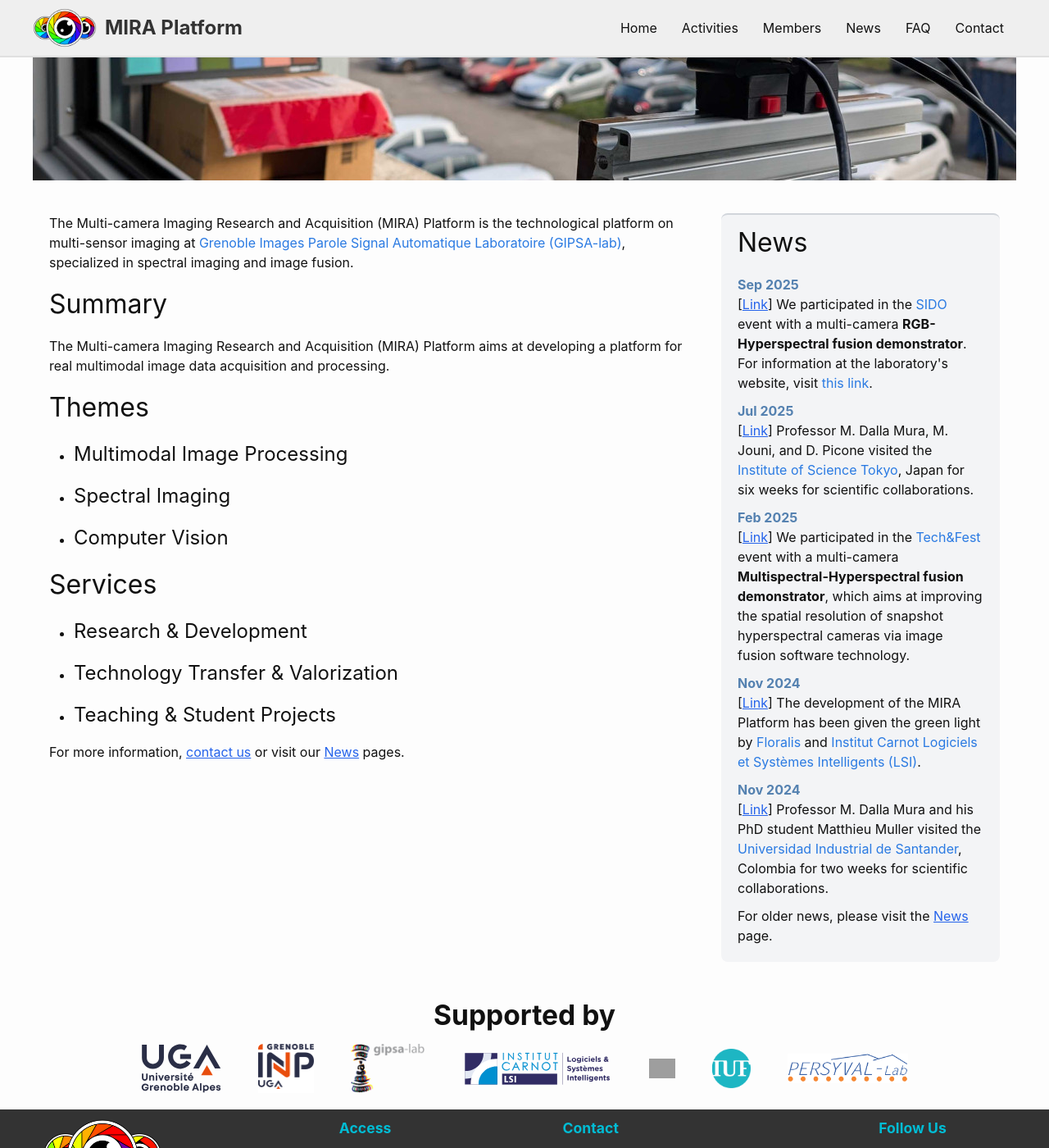
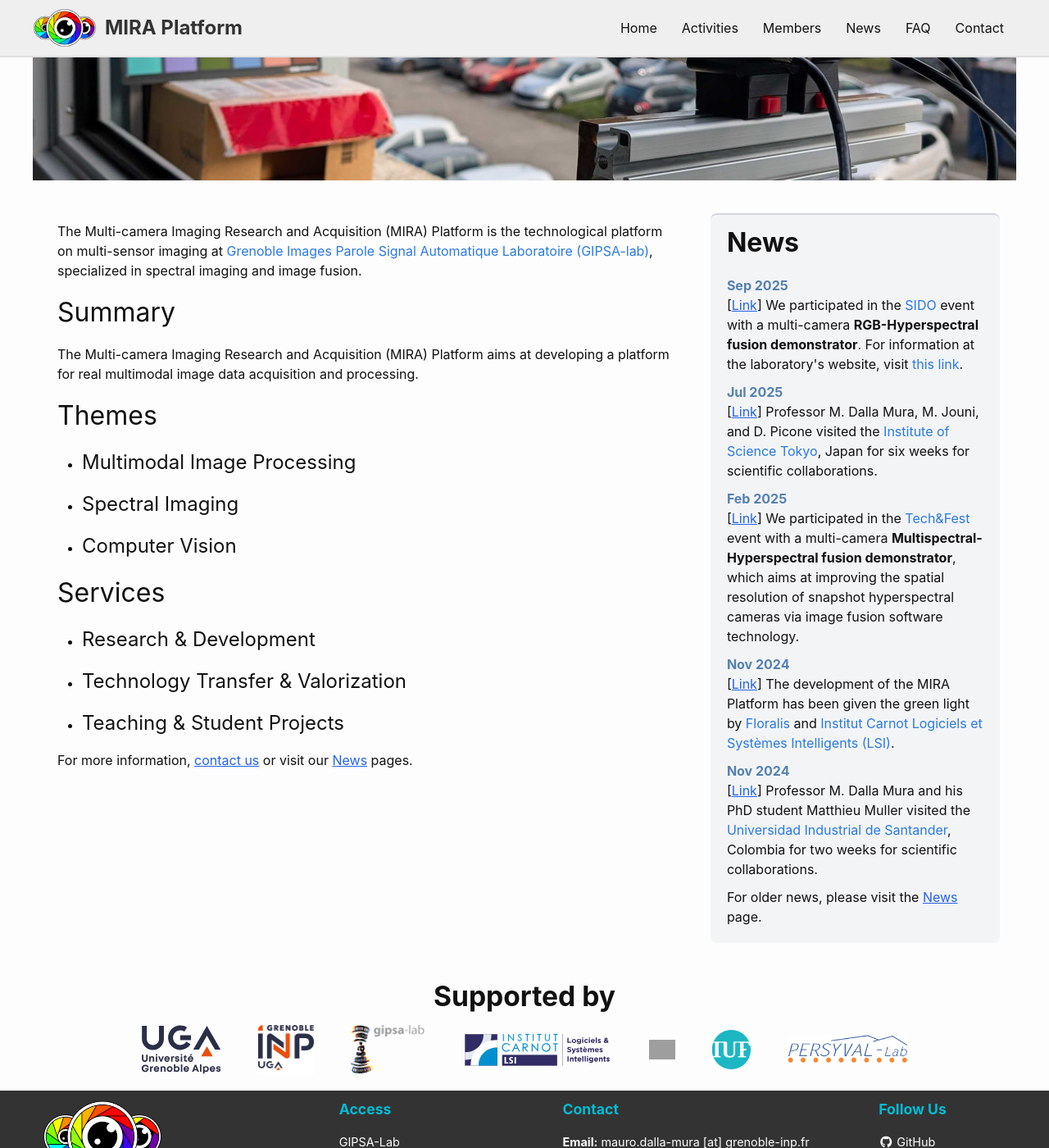
Before and after one commit to mira-imaging/mira-imaging.github.io, a Jekyll site: the page built from _pages_navbar/home.html, in a window 1280 px wide and 1400 px high, scrolled down 335 px. Shown: the whole window at 82% size. Built offline with Jekyll 4.4.1, drawn with Linux system fonts in a browser that asks for light colours; grey boxes are pictures that could not be loaded.

Commit message:
Fix home content column ratio

```diff
--- a/assets/css/style.css
+++ b/assets/css/style.css
@@ -44,32 +44,43 @@
 * Home Layout
 */
 
-/* Content Section */
 .home-content {
-    display: flex;
-    flex-direction: row; /* Stack elements vertically by default */
-    gap: 30px; /* Space between sections */
+    display: grid;
+    grid-template-columns: 2.2fr 1fr; /* 75% / 25% split */
+    gap: 30px;
+    align-items: start;
 }
 
-/* On medium screens and above, switch to row layout */
+.home-main-content,
+.home-news-sidebar {
+    min-width: 0;
+}
+
+.home-main-content {
+    padding: 10px;
+}
+
+/* Sidebar styling */
+.home-news-sidebar {
+    background-color: #f3f4f6;
+    padding: 10px 20px;
+    border-top: 2px solid #d1d5db;
+    border-radius: 8px;
+    box-sizing: border-box;
+}
+
+/* Responsive stacking */
 @media (max-width: 767px) {
     .home-content {
-        flex-direction: column; /* Switch to row for larger screens */
+        grid-template-columns: 1fr; /* Stack vertically */
     }
 }
 
-/* Home Content */
-.home-main-content {
-    flex: 1;
-}
-
-/* Sidebar (News Section) */
-.home-news-sidebar {
-    max-width: 300px; /* Fixed width for sidebar */
-    background-color: #f3f4f6; /* Light gray background */
-    padding: 10px 20px;
-    border-top: 2px solid #d1d5db; /* Light gray border on top */
-    border-radius: 8px; /* Rounded corners */
+.sidebar-news-block h1 {
+    text-align: left;
+    font-size: 2rem;
+    font-weight: bold;
+    margin-bottom: 1rem;
 }
 
 /* News Item Styling */
@@ -87,12 +98,6 @@
 .link {
     color: #2563eb;
     text-decoration: underline;
-}
-
-@media (max-width: 767px) {
-    .home-news-sidebar {
-        max-width: 100%; /* Fixed width for sidebar */
-    }
 }
 
 /**
@@ -186,6 +191,7 @@
     font-size: 1rem;
     padding: 10px 15px;
     display: block;
+    cursor: pointer;
 }
 
 .nav-item a:hover {
@@ -195,6 +201,16 @@
 
 .has-dropdown:hover .dropdown {
     display: block;
+}
+
+/* Inactive (no href) links: look clickable, but no action */
+.nav-item a.inactive-link {
+    cursor: pointer; /* keep hand shape */
+}
+
+/* Optional: slightly dim inactive links if you want to indicate no action */
+.nav-item a.inactive-link:hover {
+    background: #ddd;
 }
 
 .dropdown {
```
